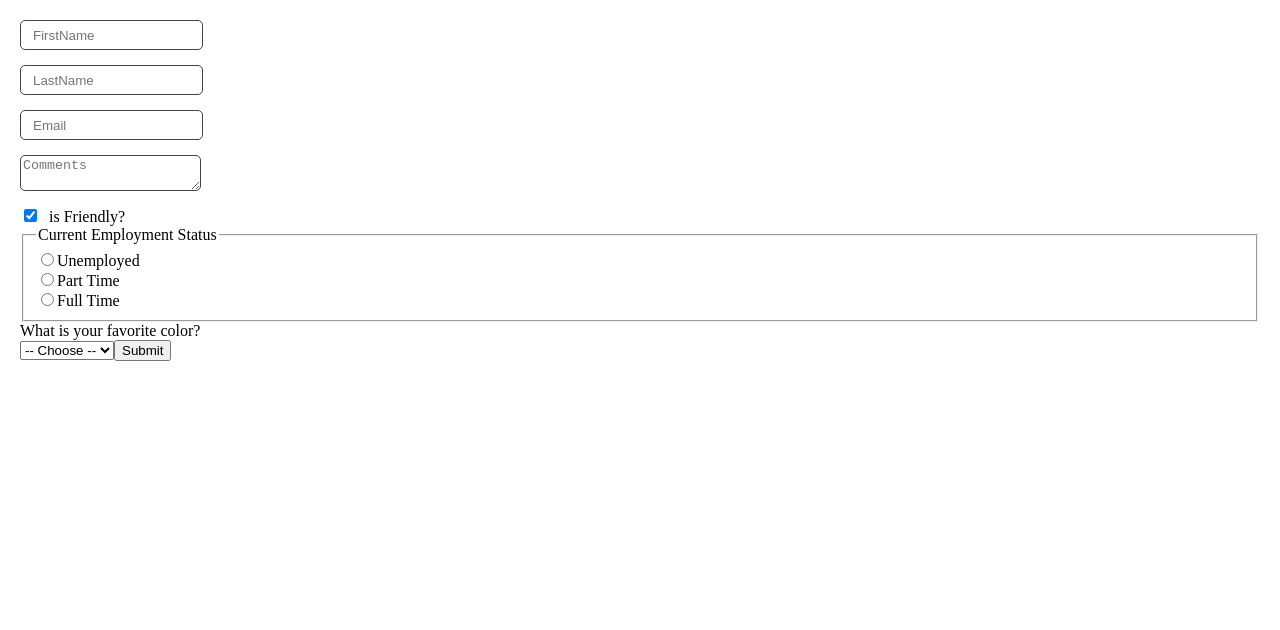
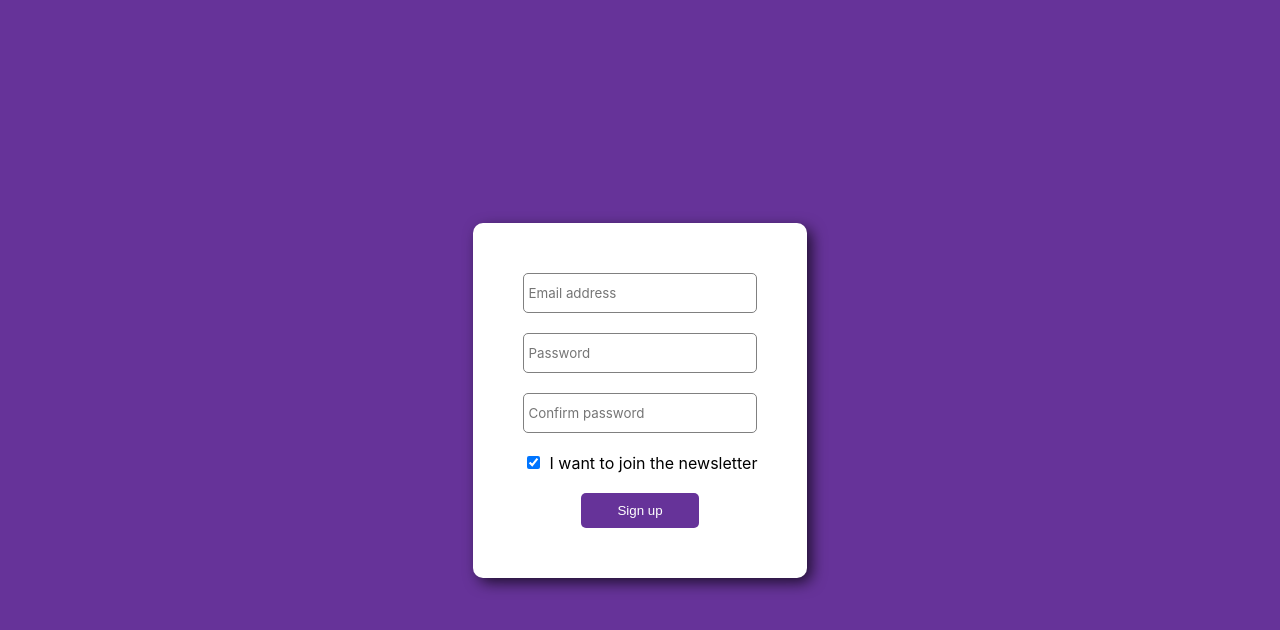
Before and after one commit to Purna-ASU/forms-using-react, a React (Vite) app: page / in a window 1280 px wide. Shown: the top 630 px of the page. Built offline with nearby package versions, Linux system fonts and the light colour scheme.

Commit message:
SignUp Form

```diff
--- a/src/App.css
+++ b/src/App.css
@@ -1,29 +1,60 @@
+
 * {
   box-sizing: border-box;
 }
 
 body {
   margin: 0;
-  padding: 20px;
+  background-color: #639;
+  height: 100vh;
+  font-family: 'Inter', sans-serif;
 }
 
-input[type="text"], input[type="email"] {
-  margin-bottom: 15px;
-  height: 30px;
-  text-indent: 10px;
-  border: 1px solid #444;
-  border-radius: 5px;
-  display: block;
+.form-container {
+  height: 100vh;
+  padding: 20px;
+  display: flex;
+  flex-direction: column;
+  justify-content: center;
+  align-items: center;
 }
 
-input[type="checkbox"] {
-  margin-right: 0.75rem;
+.form {
+  background-color: white;
+  padding: 50px;
+  border-radius: 10px;
+  display: flex;
+  flex-direction: column;
+  align-items: center;
+  box-shadow: 5px 5px 15px -1px rgba(0,0,0,0.75);
 }
 
-textarea {
-  margin-bottom: 15px;
-  border: 1px solid #444;
+.form--input {
+  width: 100%;
+  margin-bottom: 20px;
+  height: 40px;
   border-radius: 5px;
-  display: block;
+  border: 1px solid gray;
+  padding: 5px;
+  font-family: 'Inter', sans-serif;
+}
 
+.form--submit {
+  width: 50%;
+  padding: 10px;
+  border-radius: 5px;
+  color: white;
+  background-color: #639;
+  border: none;
+  cursor: pointer;
 }
+
+.form--marketing {
+  display: flex;
+  margin-bottom: 20px;
+  align-items: center;
+}
+
+.form--marketing > input {
+  margin-right: 10px;
+}
--- a/src/App.jsx
+++ b/src/App.jsx
@@ -1,22 +1,107 @@
+// import { useState } from 'react'
+// import './App.css'
+
+// function App() {
+
+//   const [formData, setFormData] = useState({
+//     firstName: "",
+//     lastName: "",
+//     email: "",
+//     comments: "",
+//     isFriendly: true,
+//     employment: "",
+//     favColor: ""
+//   })
+
+//   function handleChange(event) {
+//     const {name, value, type, checked} = event.target
+//     setFormData(prevFormData => {
+//       return{
+//         ...prevFormData,
+//         [name]: type === "checkbox" ? checked : value
+//       }
+//     })
+//   }
+
+//   function handleSubmit(event) {
+//     event.preventDefault()
+//     console.log(formData)
+//   }
+
+//   return (
+//     <form onSubmit={handleSubmit}>
+//       <input type='text' placeholder='FirstName' onChange={handleChange} name='firstName' value={formData.firstName}></input>
+//       <input type='text' placeholder='LastName' onChange={handleChange} name='lastName' value={formData.lastName}></input>
+//       <input type='email' placeholder='Email' onChange={handleChange} name='email' value={formData.email}></input>
+//       <textarea placeholder='Comments' onChange={handleChange} name='comments' value={formData.comments}/>
+//       <input type='checkbox' onChange={handleChange} name='isFriendly' id='isFriendly' checked={formData.isFriendly} />
+//       <label htmlFor='isFriendly'>is Friendly?</label>
+//       <br />
+//       <fieldset>
+//         <legend>Current Employment Status</legend>
+//         <input type='radio' id='unemployed' onChange={handleChange} name='employment' value="unemployed"/>
+//         <label htmlFor='unemployed'>Unemployed</label>
+//         <br/>
+//         <input type='radio' id='part-time' onChange={handleChange} name='employment' value="part-time"/>
+//         <label htmlFor='part-time'>Part Time</label>
+//         <br/>
+//         <input type='radio' id='full-time' onChange={handleChange} name='employment' value="full-time"/>
+//         <label htmlFor='full-time'>Full Time</label>
+//         <br/>
+//       </fieldset>
+//       <label htmlFor="favColor">What is your favorite color?</label>
+//             <br />
+//             <select id="favColor" onChange={handleChange} name='favColor' value={formData.favColor}>
+//                 <option value="">-- Choose --</option>
+//                 <option value="red">Red</option>
+//                 <option value="orange">Orange</option>
+//                 <option value="yellow">Yellow</option>
+//                 <option value="green">Green</option>
+//                 <option value="blue">Blue</option>
+//                 <option value="indigo">Indigo</option>
+//                 <option value="violet">Violet</option>
+//             </select>
+//             <br />
+//             <br />
+//       <button>Submit</button>
+//     </form>
+//   )
+// }
+
+// export default App
+
+import React from "react"
+import './App.css'
 import { useState } from 'react'
-import './App.css'
 
 function App() {
 
+    /**
+     * Challenge: Connect the form to local state
+     *
+     * 1. Create a state object to store the 4 values we need to save.
+     * 2. Create a single handleChange function that can
+     *    manage the state of all the inputs and set it up
+     *    correctly
+     * 3. When the user clicks "Sign up", check if the
+     *    password & confirmation match each other. If
+     *    so, log "Successfully signed up" to the console.
+     *    If not, log "passwords to not match" to the console.
+     * 4. Also when submitting the form, if the person checked
+     *    the "newsletter" checkbox, log "Thanks for signing
+     *    up for our newsletter!" to the console.
+     */
     const [formData, setFormData] = useState({
-    firstName: "",
-    lastName: "",
       email: "",
-    comments: "",
-    isFriendly: true,
-    employment: "",
-    favColor: ""
+      password: "",
+      confirmPassword: "",
+      okayToEmail: true
     })
 
     function handleChange(event) {
       const {name, value, type, checked} = event.target
       setFormData(prevFormData => {
-      return{
+        return {
           ...prevFormData,
           [name]: type === "checkbox" ? checked : value
         }
@@ -25,44 +110,68 @@
 
     function handleSubmit(event) {
       event.preventDefault()
-    console.log(formData)
+      if(formData.password === formData.passwordConfirm) {
+          console.log("Successfully signed up")
+      } else {
+          console.log("Passwords do not match")
+          return
+      }
+
+      if(formData.joinedNewsletter) {
+          console.log("Thanks for signing up for our newsletter!")
+      }
   }
 
     return (
-    <form onSubmit={handleSubmit}>
-      <input type='text' placeholder='FirstName' onChange={handleChange} name='firstName' value={formData.firstName}></input>
-      <input type='text' placeholder='LastName' onChange={handleChange} name='lastName' value={formData.lastName}></input>
-      <input type='email' placeholder='Email' onChange={handleChange} name='email' value={formData.email}></input>
-      <textarea placeholder='Comments' onChange={handleChange} name='comments' value={formData.comments}/>
-      <input type='checkbox' onChange={handleChange} name='isFriendly' id='isFriendly' checked={formData.isFriendly} />
-      <label htmlFor='isFriendly'>is Friendly?</label>
-      <br />
-      <fieldset>
-        <legend>Current Employment Status</legend>
-        <input type='radio' id='unemployed' onChange={handleChange} name='employment' value="unemployed"/>
-        <label htmlFor='unemployed'>Unemployed</label>
-        <br/>
-        <input type='radio' id='part-time' onChange={handleChange} name='employment' value="part-time"/>
-        <label htmlFor='part-time'>Part Time</label>
-        <br/>
-        <input type='radio' id='full-time' onChange={handleChange} name='employment' value="full-time"/>
-        <label htmlFor='full-time'>Full Time</label>
-        <br/>
-      </fieldset>
-      <label htmlFor="favColor">What is your favorite color?</label>
-            <br />
-            <select id="favColor" onChange={handleChange} name='favColor' value={formData.favColor}>
-                <option value="">-- Choose --</option>
-                <option value="red">Red</option>
-                <option value="orange">Orange</option>
-                <option value="yellow">Yellow</option>
-                <option value="green">Green</option>
-                <option value="blue">Blue</option>
-                <option value="indigo">Indigo</option>
-                <option value="violet">Violet</option>
-            </select>
-      <button>Submit</button>
+        <div className="form-container">
+            <form className="form" onSubmit={handleSubmit}>
+                <input
+                    type="email"
+                    placeholder="Email address"
+                    onChange={handleChange}
+                    className="form--input"
+                    name="email"
+                    value={formData.email}
+
+                />
+                <input
+                    type="password"
+                    placeholder="Password"
+                    onChange={handleChange}
+                    className="form--input"
+                    name="password"
+                    value={formData.password}
+
+                />
+                <input
+                    type="password"
+                    placeholder="Confirm password"
+                    onChange={handleChange}
+                    className="form--input"
+                    name="confirmPassword"
+                    value={formData.confirmPassword}
+
+                />
+
+                <div className="form--marketing">
+                    <input
+                        id="okayToEmail"
+                        type="checkbox"
+                        onChange={handleChange}
+                        name="okayToEmail"
+                        checked={formData.okayToEmail}
+
+
+                    />
+                    <label htmlFor="okayToEmail">I want to join the newsletter</label>
+                </div>
+                <button
+                    className="form--submit"
+                >
+                    Sign up
+                </button>
             </form>
+        </div>
     )
 }
 
```
Lines whose indentation alone changed are shown as unchanged.
